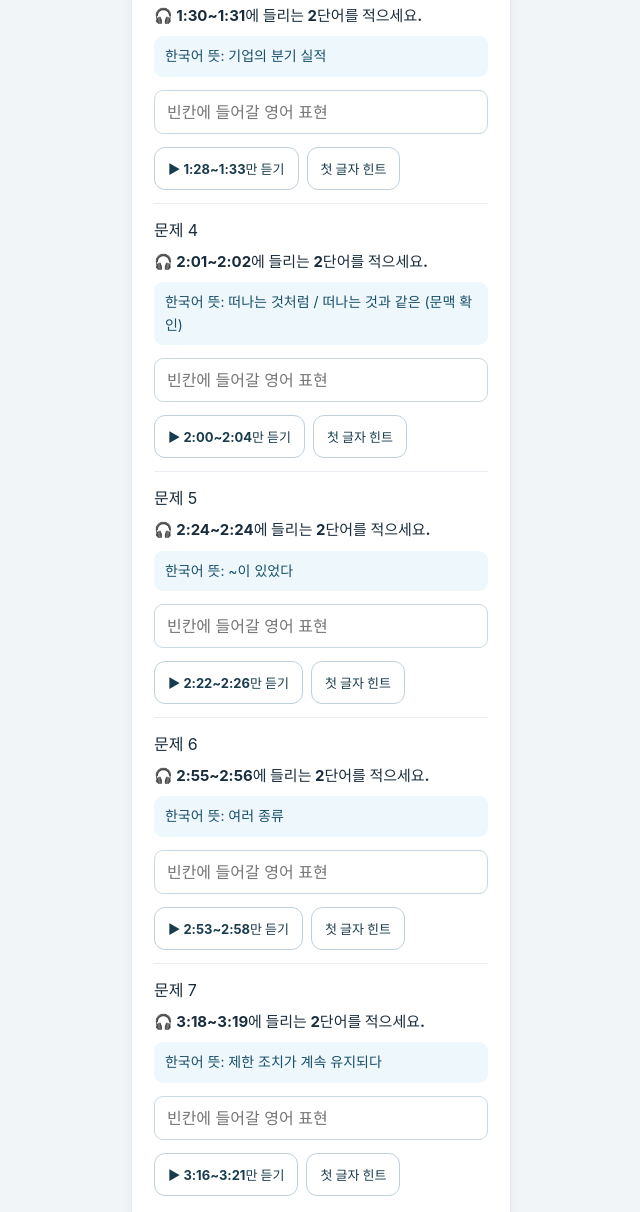
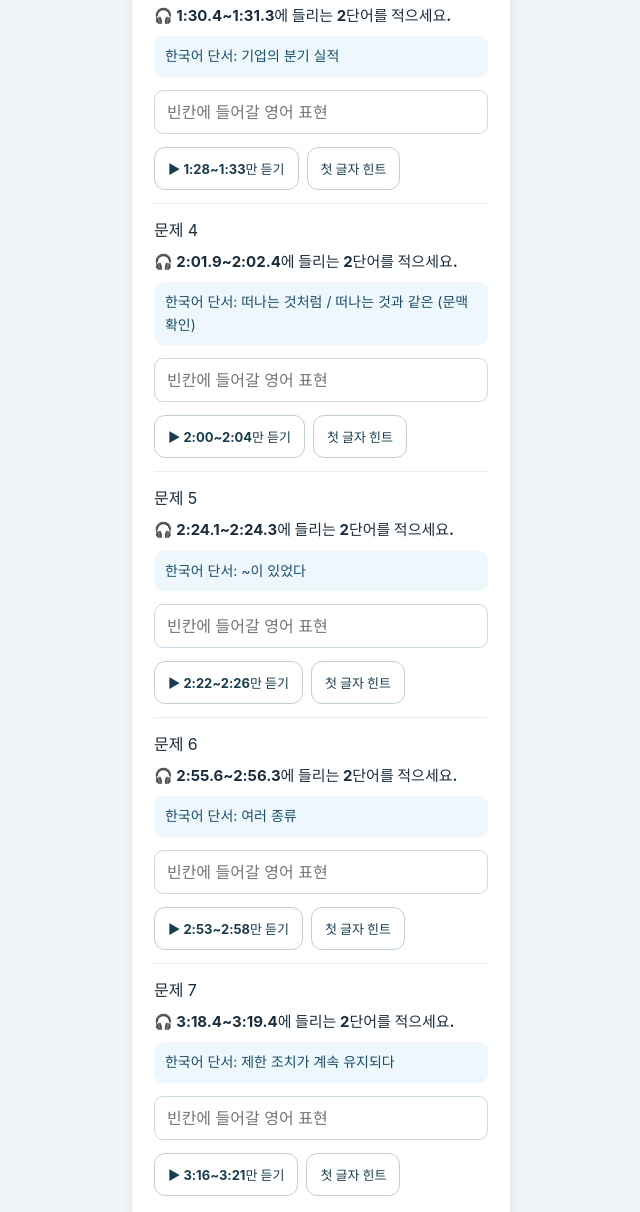
Before and after one commit to inleem-crypto/npr-morning-listening, a plain HTML site: page index.html in a window 1280 px wide. Shown: the part 1614-2826 px from the top of the page, without its empty margins (601-1241 px from the left). Drawn offline with Linux system fonts and the light colour scheme; no server answers.

Commit message:
Improve short-expression timestamps and label Korean clues accurately

```diff
--- a/index.html
+++ b/index.html
@@ -66,6 +66,7 @@ let episodes=[],selected=null,loading=false,markA=null,markB=null,looping=false,
 const safeGet=(key,defaultValue)=>{try{return localStorage.getItem(key)||defaultValue}catch{return defaultValue}};
 const safeSet=(key,value)=>{try{localStorage.setItem(key,value)}catch{}};
 const format=(n)=>Number.isFinite(n)?Math.floor(n/60)+':'+String(Math.floor(n%60)).padStart(2,'0'):'--:--';
+const formatTenths=(n)=>Number.isFinite(n)?Math.floor(n/60)+':'+String(Math.floor(n%60)).padStart(2,'0')+'.'+Math.floor((n%1)*10):'--:--';
 const datefmt=v=>{if(!v)return '시간 미확인';const d=new Date(v);if(!Number.isFinite(d.getTime()))return '시간 미확인';return new Intl.DateTimeFormat('ko-KR',{timeZone:'Asia/Seoul',year:'numeric',month:'numeric',day:'numeric',hour:'2-digit',minute:'2-digit',hour12:false}).format(d)+' KST';};
 function message(t,type=''){ $status.textContent=t; $status.className='status '+type; }
 function cleanURL(v){try{const u=new URL(v);if(!['https:','http:'].includes(u.protocol))return '';return u.href}catch{return ''}}
@@ -116,8 +117,8 @@ function normalizeAnswer(s){return String(s||'').trim().toLowerCase().replace(/[
   parsed.forEach((q,i)=>{
    const root=document.createElement('div');root.className='quizItem';
    const lab=document.createElement('label');lab.textContent='문제 '+(i+1);
-   const text=document.createElement('div');text.className='question';const short=q.sentence.trim()==='____';const words=q.answer.trim().split(/\s+/).length;text.textContent=short?`🎧 ${format(q.start)}~${format(q.end)}에 들리는 ${words}단어를 적으세요.`:q.sentence;
-   const clue=document.createElement('div');clue.className='koClue';clue.textContent=q.meaning?'한국어 뜻: '+q.meaning:(short?'한국어 의미 단서가 없는 문제입니다. 표시된 구간을 듣고 정확히 들리는 표현을 적으세요.':'');
+   const text=document.createElement('div');text.className='question';const short=q.sentence.trim()==='____';const words=q.answer.trim().split(/\s+/).length;text.textContent=short?`🎧 ${formatTenths(q.start)}~${formatTenths(q.end)}에 들리는 ${words}단어를 적으세요.`:q.sentence;
+   const clue=document.createElement('div');clue.className='koClue';clue.textContent=q.meaning?'한국어 단서: '+q.meaning:(short?'한국어 의미 단서가 없는 문제입니다. 표시된 구간을 듣고 정확히 들리는 표현을 적으세요.':'');
    const input=document.createElement('input');input.className='input';input.placeholder='빈칸에 들어갈 영어 표현';input.setAttribute('aria-label','문제 '+(i+1)+' 답');input.value=String(savedAnswers[i]||'');input.addEventListener('input',saveAnswers);
    const feedback=document.createElement('div');feedback.className='grade';
    root.append(lab,text);if(clue.textContent)root.append(clue);root.append(input,feedback);
```
